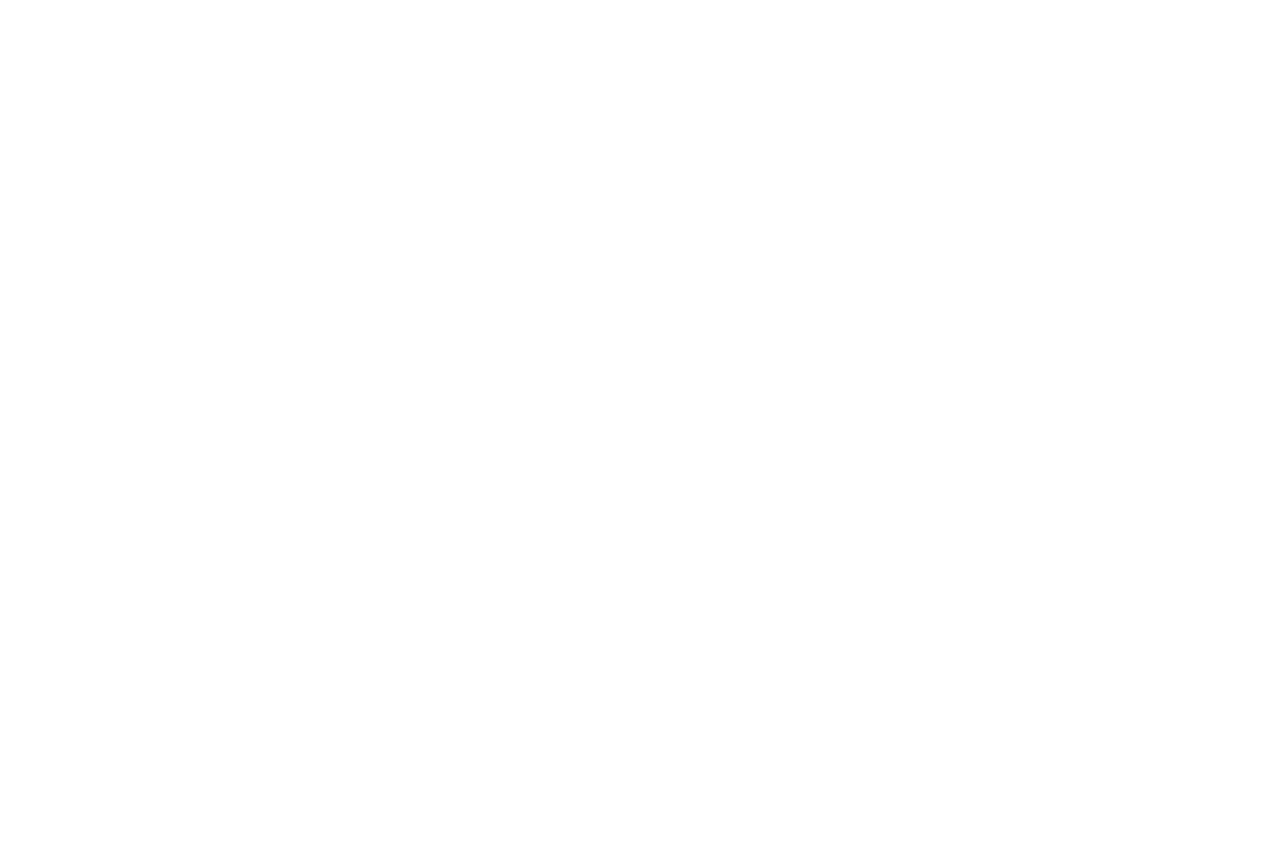
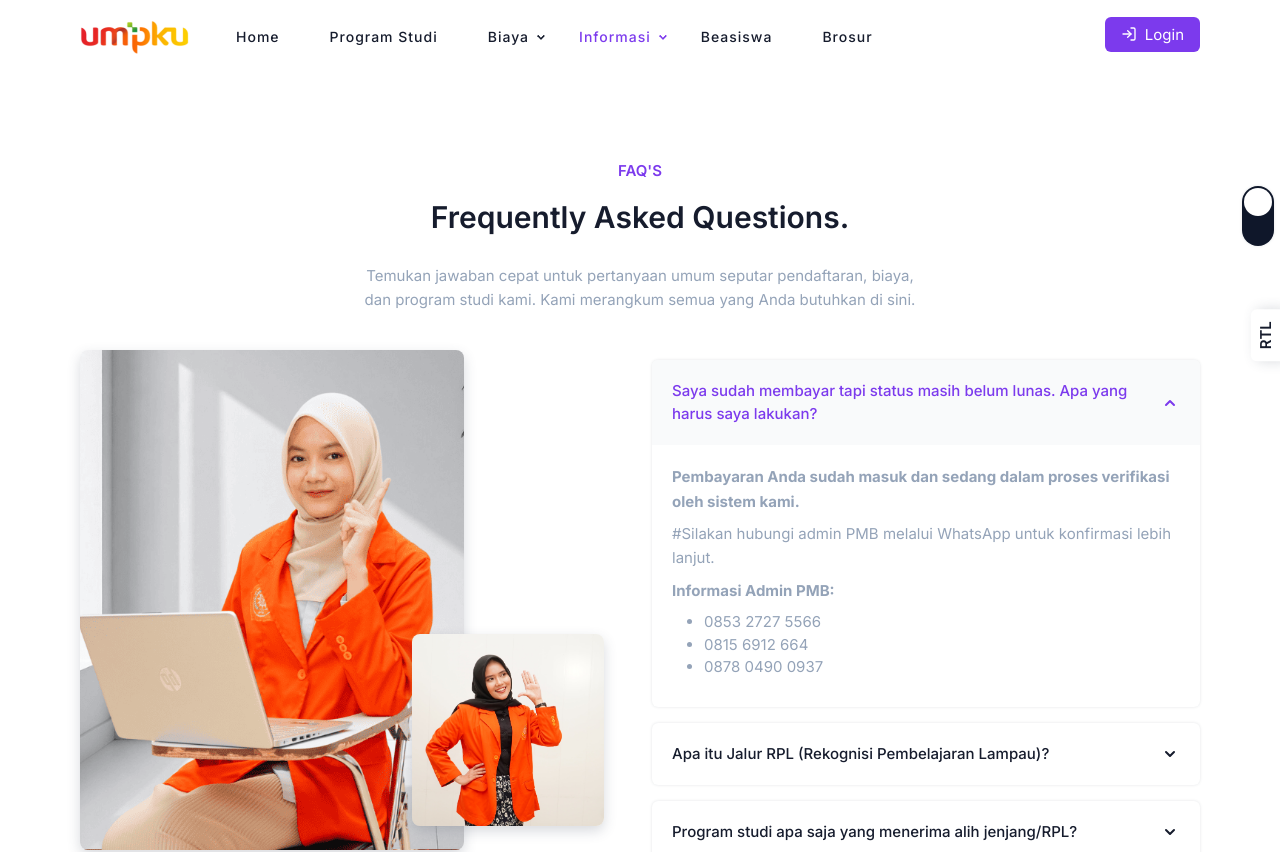
Before and after one commit to iamhry/landing-pmb-2027, a Nuxt app: page /faq-umpku in a window 1280 px wide. Before the commit this address had no page. Shown: the top 852 px of the page. Before the commit the page ends 800 px from the top, so only its background shows below. Built offline with nearby package versions, Linux system fonts and the light colour scheme; some icons are missing.

Commit message:
faq done

```diff
--- /dev/null
+++ b/components/faq-umpku.vue
@@ -0,0 +1,71 @@
+<template>
+  <div class="lg:col-span-6 md:col-span-7">
+    <div class="relative">
+
+      <!-- GAMBAR UTAMA -->
+      <div class="relative md:shrink-0 lg:mx-0 mx-5">
+        <img
+          class="object-cover md:w-96 w-80 md:h-[500px] h-72 rounded-lg shadow-md dark:shadow-gray-700"
+          :src="about1"
+          alt=""
+        />
+      </div>
+
+      <!-- GAMBAR KEDUA KANAN BAWAH -->
+      <div class="absolute bottom-6 lg:end-6 end-3">
+        <img
+          class="object-cover size-40 md:size-48 rounded-lg shadow-md dark:shadow-gray-700"
+          :src="about2"
+          alt=""
+        />
+      </div>
+
+    </div>
+
+    <!-- POPUP VIDEO -->
+    <div
+      class="fixed inset-0 z-[999] bg-black/50 flex justify-center items-center"
+      :class="open ? '' : 'hidden'"
+    >
+      <div class="relative w-full max-w-2xl px-4">
+        <button
+          class="absolute right-0 -top-4 bg-slate-600 p-1 rounded"
+          @click="toggle"
+        >
+          <i data-feather="x" class="text-slate-300"></i>
+        </button>
+
+        <div class="bg-white dark:bg-gray-700 rounded-lg shadow">
+          <div class="p-0">
+            <iframe
+              class="w-full h-[300px] md:h-[400px]"
+              src="https://www.youtube.com/embed/yba7hPeTSjk?playlist=yba7hPeTSjk&loop=1"
+            ></iframe>
+          </div>
+        </div>
+      </div>
+    </div>
+
+  </div>
+</template>
+
+
+<script setup>
+    import { ref } from 'vue'
+
+    import about1 from '@/assets/images/course/cs-1.png'
+    import about2 from '@/assets/images/course/cs-3.jpg'
+    import team1 from '@/assets/images/team/1.jpg'
+    import team2 from '@/assets/images/team/2.jpg'
+    import team3 from '@/assets/images/team/3.jpg'
+    import team4 from '@/assets/images/team/4.jpg'
+    import team5 from '@/assets/images/team/5.jpg'
+
+    const teamImg = ref([team1,team2,team3,team4,team5])
+
+    const open = ref(false)
+
+    const toggle = () =>{
+        open.value = !open.value
+    }
+</script>
--- a/components/navbar.vue
+++ b/components/navbar.vue
@@ -121,9 +121,11 @@
                     </li>
                     <li class="has-submenu parent-parent-menu-item"
             :class="['/biaya-pendaftaran', '/biaya-studi'].includes(current) ? 'active' : ''">
-                        <NuxtLink :to="[]" @click="submenu(openMenu === '/page-item' ? '' : '/page-item')">Biaya
-                        </NuxtLink><span class="menu-arrow"></span>
-                        <ul class="submenu" :class="[].includes(openMenu) ? 'open' : ''">
+
+            <NuxtLink :to="[]" @click="submenu('biaya-menu')">Biaya</NuxtLink>
+            <span class="menu-arrow" @click="submenu('biaya-menu')"></span>
+
+            <ul class="submenu" :class="openMenu === 'biaya-menu' ? 'open' : ''">
                 <li :class="current === '/biaya-pendaftaran' ? 'active' : ''">
                     <NuxtLink to="/biaya-pendaftaran" class="sub-menu-item">Biaya Pendaftaran</NuxtLink>
                 </li>
@@ -132,21 +134,22 @@
                 </li>
             </ul>
         </li>
+
         <li class="has-submenu parent-parent-menu-item"
-                        :class="['/mitra', '/grid-sidebar', '/list', '/list-sidebar', '/youtube-listing', '/video-listing', '/course-detail', '/course-detail-two'].includes(current) ? 'active' : ''">
-                        <NuxtLink :to="[]" @click="submenu(openMenu === '/courses-item' ? '' : '/courses-item')">
-                            Informasi</NuxtLink><span class="menu-arrow"></span>
-                        <ul class="submenu"
-                            :class="['/courses-item', '/grid-item', '/list-item', '/video-item', '/detail-item'].includes(openMenu) ? 'open' : ''">
+            :class="['/mitra', '/faq-umpku'].includes(current) ? 'active' : ''">
 
-                            <li :class="current === '/evaluasi' ? 'active' : ''" class="parent-menu-item">
-                                <NuxtLink to="/evaluasi">Evaluasi</NuxtLink>
+            <NuxtLink :to="[]" @click="submenu('informasi-menu')">Informasi</NuxtLink>
+            <span class="menu-arrow" @click="submenu('informasi-menu')"></span>
+
+            <ul class="submenu" :class="openMenu === 'informasi-menu' ? 'open' : ''">
+                <li class="parent-menu-item">
+                    <NuxtLink to="https://docs.google.com/forms/d/e/1FAIpQLSeh5QpqEXVIBBvKcGbQALWFpfknIEMuQHvttzzT83hJTpW0yg/viewform?pli=1">Evaluasi</NuxtLink>
                 </li>
                 <li :class="current === '/mitra' ? 'active' : ''" class="parent-menu-item">
                     <NuxtLink to="/mitra">Mitra</NuxtLink>
                 </li>
-                            <li :class="current === '/faq' ? 'active' : ''" class="parent-menu-item">
-                                <NuxtLink to="/faq">FAQ</NuxtLink>
+                <li :class="current === '/faq-umpku' ? 'active' : ''" class="parent-menu-item">
+                    <NuxtLink to="/faq-umpku">FAQ</NuxtLink>
                 </li>
             </ul>
         </li>
--- /dev/null
+++ b/components/syarat-faq.vue
@@ -0,0 +1,91 @@
+<template>
+    <div id="accordion-collapseone" data-accordion="collapse" class="mt-6">
+        <div v-for="(item, index) in syaratFaq" :key="index" class="relative shadow dark:shadow-gray-700 rounded-md overflow-hidden mt-4 first:mt-0">
+            <h2 class="font-medium" id="accordion-collapse-heading-1">
+                <button type="button" :class="activeIndex === item.id ? 'bg-gray-50 dark:bg-slate-800 text-violet-600' : ''" class="flex justify-between items-center p-5 w-full font-medium text-start" @click="activeIndex = item.id">
+                    <span>{{item.title}}</span>
+                    <svg data-accordion-icon class="size-5 shrink-0" :class="activeIndex === item.id ? 'rotate-180' : ''" fill="currentColor" viewBox="0 0 20 20" xmlns="http://www.w3.org/2000/svg">
+                        <path fill-rule="evenodd" d="M5.293 7.293a1 1 0 011.414 0L10 10.586l3.293-3.293a1 1 0 111.414 1.414l-4 4a1 1 0 01-1.414 0l-4-4a1 1 0 010-1.414z" clip-rule="evenodd"></path>
+                    </svg>
+                </button>
+            </h2>
+            <div id="accordion-collapse-body-1" :class="activeIndex === item.id ? '' : 'hidden'">
+                <div class="p-5">
+                    <div class="text-slate-400 dark:text-gray-400"
+                         v-html="parseDesc(item.desc)"></div> <!-- ⬅️ DIGANTI -->
+                </div>
+            </div>
+        </div>
+    </div>
+</template>
+
+<script setup>
+    import { ref } from 'vue';
+import { syaratFaq } from '~/data/syarat';
+
+    const activeIndex = ref(1);
+   // ===============================
+// ⬇️ BAGIAN INI DITAMBAH / DIGANTI
+// ===============================
+const parseDesc = (text) => {
+    const lines = text
+        .trim()
+        .split("<br>")
+        .map(l => l.trim())
+        .filter(l => l.length > 0)
+
+    let html = ""
+    let numbered = [] // untuk 1. 2. 3.
+    let dashed = []   // untuk "-"
+
+    const flushNumbered = () => {
+        if (numbered.length > 0) {
+            html += `<ol class="list-decimal ml-5 my-2">`
+            html += numbered.map(item => `<li>${item}</li>`).join("")
+            html += `</ol>`
+            numbered = []
+        }
+    }
+
+    const flushDashed = () => {
+        if (dashed.length > 0) {
+            html += `<ul class="list-disc ml-8 my-2">`
+            html += dashed.map(item => `<li>${item}</li>`).join("")
+            html += `</ul>`
+            dashed = []
+        }
+    }
+
+    lines.forEach(line => {
+
+        // 🔹 Angka manual "1. ..."
+        if (/^\d+\./.test(line)) {
+            flushDashed()
+            numbered.push(line.replace(/^\d+\.\s*/, ""))
+        }
+
+        // 🔹 Bullet "-"
+        else if (line.startsWith("-")) {
+            flushNumbered()
+            dashed.push(line.replace("-", "").trim())
+        }
+
+        // 🔹 Teks biasa
+        else {
+            flushNumbered()
+            flushDashed()
+            html += `<p class="mb-2">${line}</p>`
+        }
+    })
+
+    // Flush terakhir
+    flushNumbered()
+    flushDashed()
+
+    return html
+}
+
+
+
+// ===============================
+</script>
--- /dev/null
+++ b/data/syarat.js
@@ -0,0 +1,37 @@
+export const syaratFaq = [
+    {
+        id: 1,
+        title: 'Saya sudah membayar tapi status masih belum lunas. Apa yang harus saya lakukan?',
+        desc: `
+            <strong>Pembayaran Anda sudah masuk dan sedang dalam proses verifikasi oleh sistem kami.</Strong><br><br>
+            #Silakan hubungi admin PMB melalui WhatsApp untuk konfirmasi lebih lanjut.<br><br>
+            <strong>Informasi Admin PMB:</Strong><br>
+            - 0853 2727 5566 <br>
+            - 0815 6912 664<br>
+            - 0878 0490 0937<br>
+            `
+    },
+    {
+        id: 2,
+        title: 'Apa itu Jalur RPL (Rekognisi Pembelajaran Lampau)?',
+        desc: `
+       RPL adalah proses pengakuan atas: <br>
+       - Pendidikan formal sebelumnya (misal D3 ke S1),<br>
+       - Pengalaman kerja yang relevan,<br>
+       - Pelatihan atau sertifikasi profesi.
+       <br>
+       <strong>Tujuan:</strong> Memperpendek masa studi dan menghindari pengulangan materi yang sudah dikuasai.
+        `
+    },
+     {
+        id: 3,
+        title: 'Program studi apa saja yang menerima alih jenjang/RPL?',
+        desc: `<strong><br>
+            - S1 - Keperawatan <br>
+            - S1 - Keperawatan Anestesiologi<br>
+            - S1 - Informatika<br>
+            - S1 -  Rekayasa Teknologi Elektromedis<br>
+            - S1 - Gizi<br></strong>
+        `
+    },
+]
--- /dev/null
+++ b/pages/faq-umpku.vue
@@ -0,0 +1,63 @@
+<template>
+    <div>
+
+        <Navbar />
+<section class="relative md:py-24 py-16">
+            <div class="container relative lg:mt-18 mt-16">
+                <div class="grid grid-cols-1 pb-6 text-center">
+                    <span class="text-violet-600 font-semibold mb-3 uppercase">Faq's</span>
+                    <h4 class="mb-6 md:text-3xl text-2xl md:leading-normal leading-normal font-semibold">Frequently Asked Questions.</h4>
+                    <p class="text-slate-400 max-w-xl mx-auto">Temukan jawaban cepat untuk pertanyaan umum seputar pendaftaran, biaya, dan program studi kami. Kami merangkum semua yang Anda butuhkan di sini.</p>
+                </div>
+                <div class="grid md:grid-cols-12 grid-cols-1 items-center gap-6">
+                    <FaqUmpku />
+                    <div class="lg:col-span-6 md:col-span-5">
+                        <SyaratFaq />
+                    </div>
+                </div>
+            </div>
+        </section>
+
+        <Footer/>
+
+        <Switcher/>
+
+        <ScrollToTop/>
+    </div>
+</template>
+
+<script setup>
+
+    import bg from '@/assets/images/bg/3.jpg'
+
+    const sections = ref([
+        { id: "tech", name: "Buying Questions" },
+        { id: "general", name: "General Questions" },
+        { id: "payment", name: "Payments Questions" },
+        { id: "support", name: "Support Questions" },
+    ])
+
+    const activeSection = ref(null)
+
+    onMounted(() => {
+        const options = {
+            root: null,
+            rootMargin: "0px",
+            threshold: 0.5,
+        };
+
+        const observer = new IntersectionObserver((entries) => {
+            entries.forEach((entry) => {
+            if (entry.isIntersecting) {
+                activeSection.value = entry.target.id;
+            }
+            });
+        }, options);
+
+        sections.value.forEach((section) => {
+            const element = document.getElementById(section.id);
+            if (element) observer.observe(element);
+        });
+    });
+
+</script>
```
Lines whose indentation alone changed are shown as unchanged.
